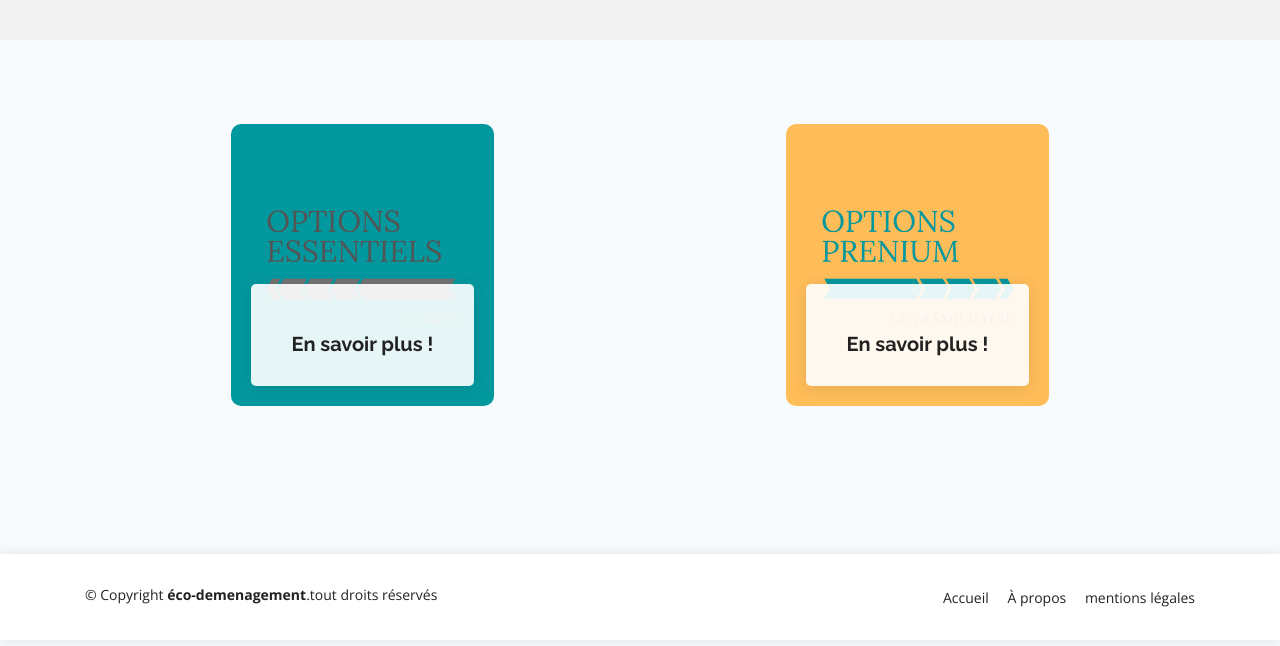
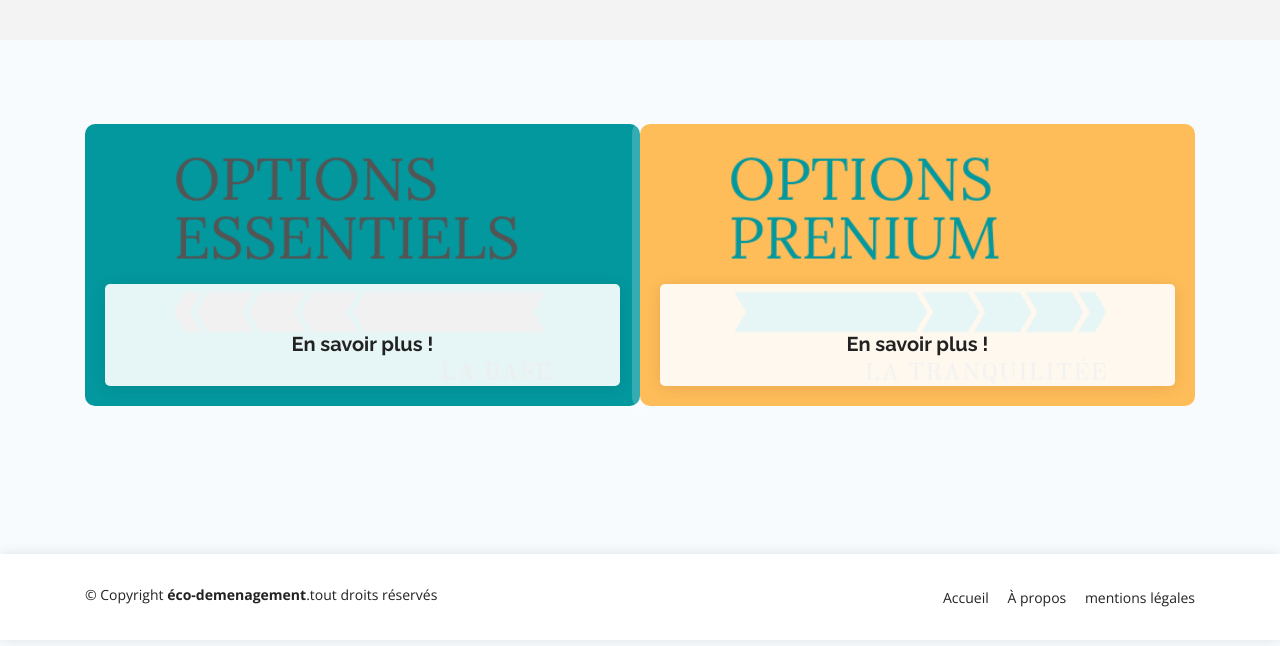
Before and after one commit to antho635/projet-salva, a plain HTML site: page detail.html in a window 1280 px wide. Shown: the part 80-726 px from the top of the page. Drawn offline with nearby package versions, Linux system fonts and the light colour scheme.

Commit message:
modif page formule ( detail )

```diff
--- a/detail.html
+++ b/detail.html
@@ -90,7 +90,6 @@
                     <div class="container">
 
                         <div class="row">
-                            <div class="col-md-6 d-flex align-items-stretch">
                             <div class="card" style='background-image: url("assets/img/portfolio/essentiel.png");' data-aos="fade-up" data-aos-delay="100">
                                 <div class="card-body">
                                     <h5 class="card-title">
@@ -99,8 +98,8 @@
                                     </h5>
                                 </div>
                             </div>
-                            </div>
-                            <div class="col-md-6 d-flex align-items-stretch mt-4 mt-md-0">
+
+
                             <div class="card" style='background-image: url("assets/img/portfolio/prenium.png");' data-aos="fade-up" data-aos-delay="200">
                                 <div class="card-body">
                                     <h5 class="card-title"><a href="prenium.html">En savoir plus !
@@ -110,7 +109,7 @@
                             </div>
                         </div>
                     </div>
-                    </div>
+
                 </section>
             </div>
         </div>
```
Lines whose indentation alone changed are shown as unchanged.
